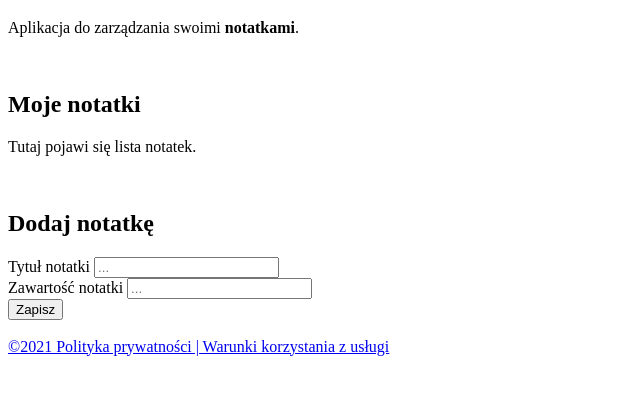
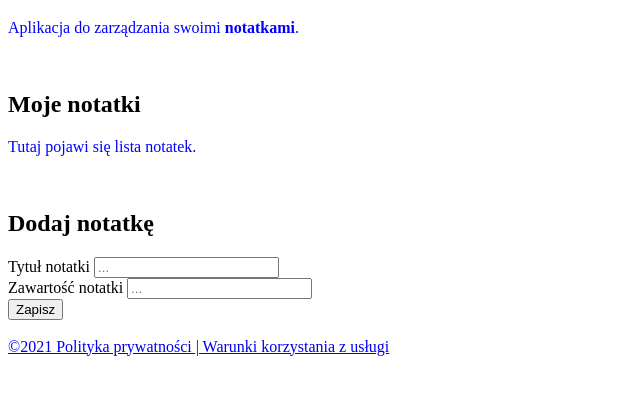
Before and after one commit to zuza-t/Go-Note, a plain HTML site: page index.html in a window 1280 px wide. Shown: the part 219-614 px from the top of the page, without its empty margins (0-640 px from the left). Drawn offline with Linux system fonts and the light colour scheme.

Commit message:
My first CSS style

```diff
--- /dev/null
+++ b/Customstyle.css
@@ -0,0 +1,3 @@
+p {
+	color: blue;
+}
--- a/index.html
+++ b/index.html
@@ -1,3 +1,9 @@
+<!DOCTYPE.html>
+<html>
+		<head>
+			<link rel="stylesheet" href="customstyle.css">
+			<title>Go Note</title>
+		</head>
 <body>
  <img src="./Ratgeber-Katze-Navigation-KItten_1200x527.jpg" alt="Tło" width="300" height="150"/>
  <div>
```
